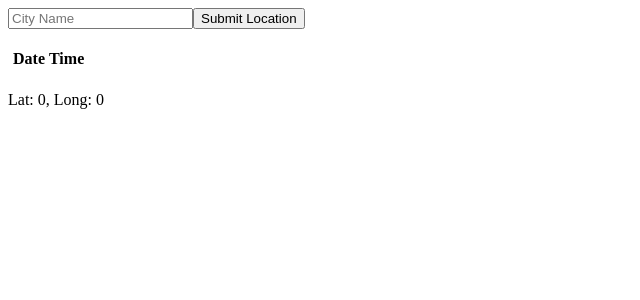
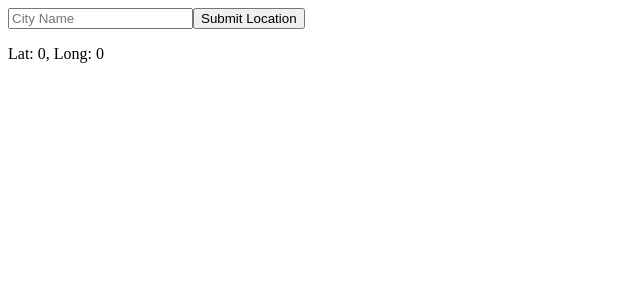
Before and after one commit to mhay10/react-weather, a React (Create React App) app: page / in a window 1280 px wide. Shown: the top 300 px of the page, without its empty margins (0-640 px from the left). Built offline with nearby package versions, Linux system fonts and the light colour scheme.

Commit message:
Got forecast url for weather api

```diff
--- a/src/Forecast.tsx
+++ b/src/Forecast.tsx
@@ -1,29 +1,14 @@
 import React from 'react';
 interface ForecastProps {
     location: string;
-    lat: string;
-    long: string;
+    lat: number;
+    long: number;
 }
 
 export class Forecast extends React.Component<ForecastProps, {}> {
-    constructor(props: ForecastProps) {
-        super(props);
-    }
-
     render() {
         return (
             <div>
-                <table>
-                    <tr>
-                        <tr>
-                            <th>Date</th>
-                            <th>Time</th>
-                        </tr>
-                        <tr>
-
-                        </tr>
-                    </tr>
-                </table>
                 <p>Lat: {this.props.lat}, Long: {this.props.long}</p>
             </div>
         )
--- a/src/WeatherApp.tsx
+++ b/src/WeatherApp.tsx
@@ -7,19 +7,32 @@ interface WeatherAppState {
     location: string;
     lat: number;
     long: number;
+
+    forecastUrl: string;
+    forecastData: string;
 }
 
 export class WeatherApp extends React.Component<{}, WeatherAppState> {
     constructor(props: any) {
         super(props);
 
-        this.state = { location: '' , lat: 0, long: 0 };
+        this.state = {
+            location: '',
+            lat: 0,
+            long: 0,
+
+            forecastUrl: '',
+            forecastData: ''
+        };
 
         this.locationChanged = this.locationChanged.bind(this);
+        this.geocode = this.geocode.bind(this);
     }
 
     locationChanged(location: string) {
         this.setState({ location: location });
+
+        setTimeout(() => this.geocode());
     }
 
     geocode() {
@@ -30,24 +43,25 @@ export class WeatherApp extends React.Component<{}, WeatherAppState> {
 
         axios.get('https://geocode.xyz', { params }).then((res: AxiosResponse) => {
             this.setState({
-                lat: Number(res.data.latt),
-                long: Number(res.data.longt)
+                lat: res.data.latt,
+                long: res.data.longt
             });
+
+            axios.get(`https://api.weather.gov/points/${this.state.lat},${this.state.long}`).then((res: AxiosResponse) => {
+                this.setState({ forecastUrl: res.data.properties.forecast });
+            })
         });
     }
 
-    gridId() {
-        axios.get(`https://api.weather.gov/points/${this.state.lat},${this.state.long}`).then((res: AxiosResponse) => {
-            console.log(res.data);
-        })
+    forecast() {
+
     }
 
     render() {
         return (
             <div>
-                <Location onLocationChange={this.locationChanged} currentLocation={this.state.location}/>
-                <p>{this.state.location}</p>
-                <Forecast location={this.state.location} lat={this.state.lat.toString()} long={this.state.long.toString()}/>
+                <Location onLocationChange={this.locationChanged} currentLocation={this.state.location} />
+                <Forecast location={this.state.location} lat={this.state.lat} long={this.state.long} />
             </div>
         );
     }
```
